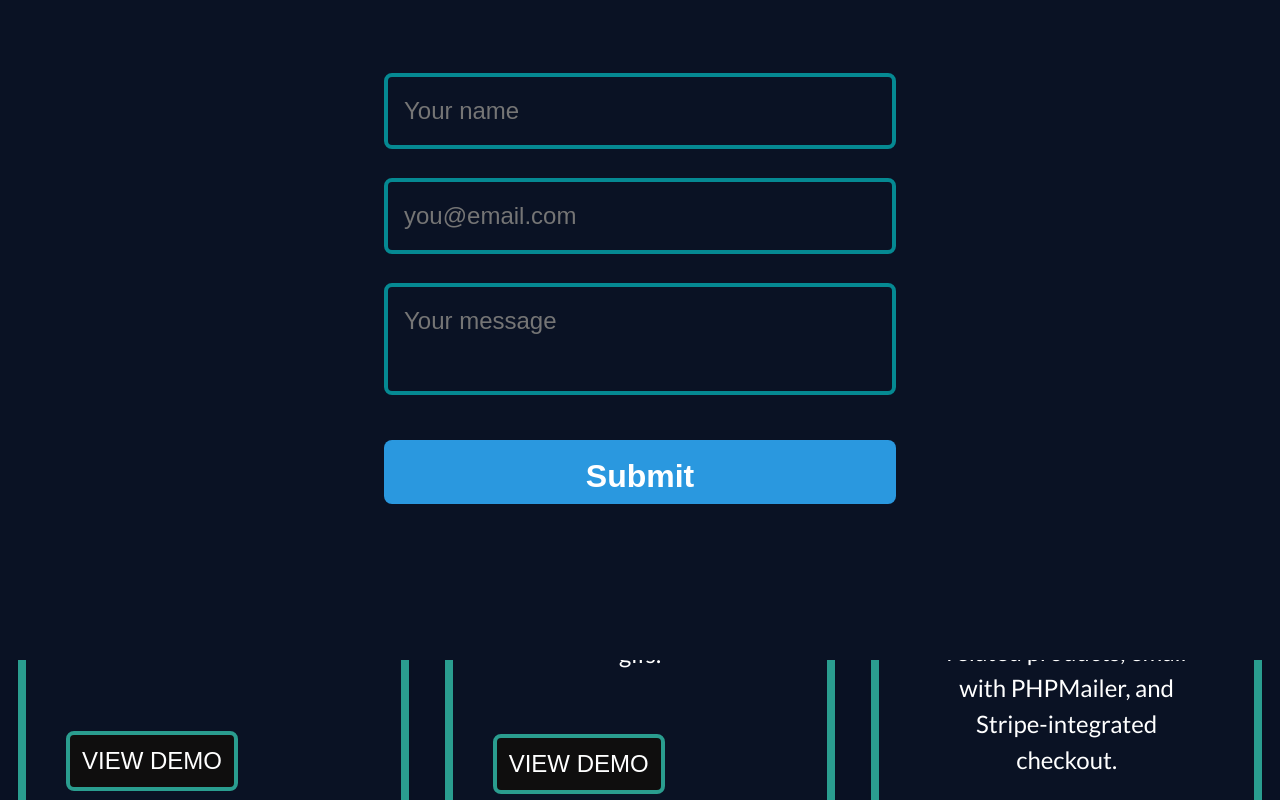
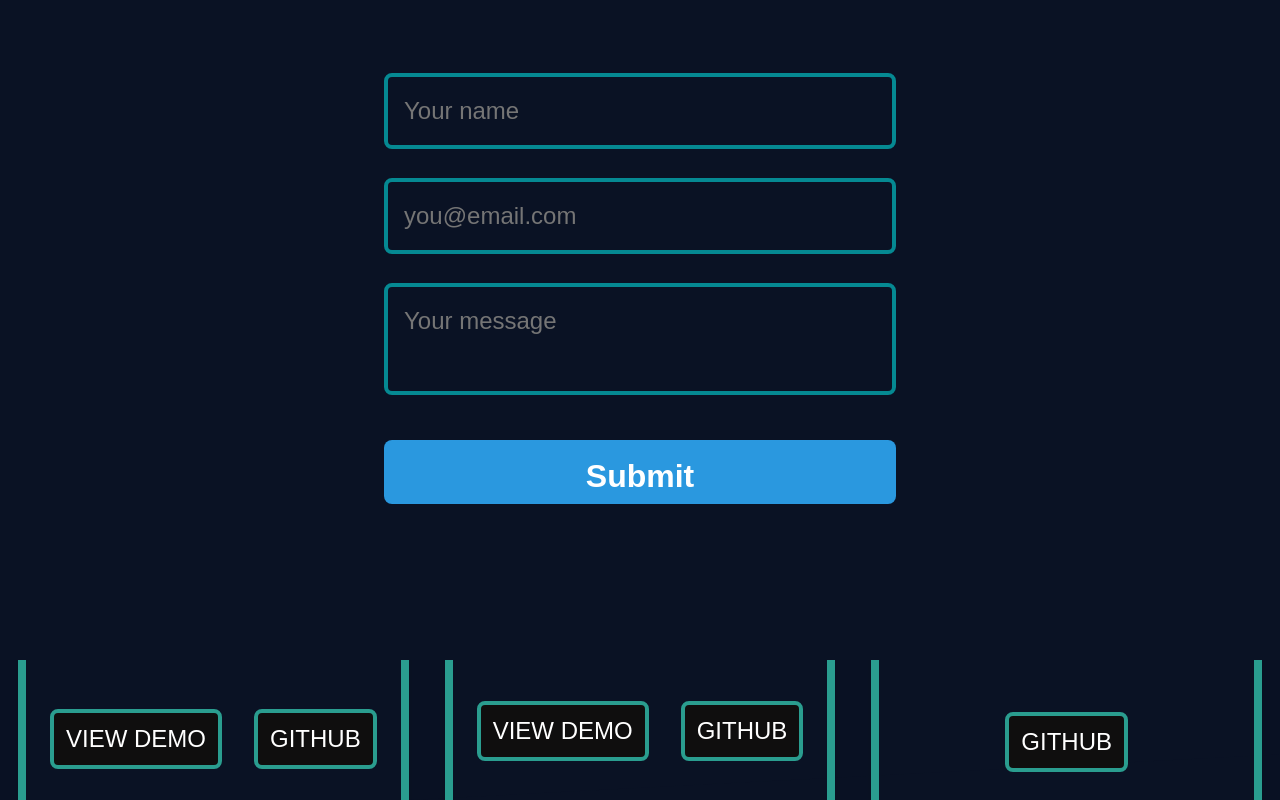
Before and after one commit to jakewarrenblack/vue-portfolio, a Vue app: page / in a window 1280 px wide. Shown: the part 940-1740 px from the top of the page. Built offline with nearby package versions, Linux system fonts and the light colour scheme.

Commit message:
Remove margin from below card title

```diff
--- a/src/pages/Home.vue
+++ b/src/pages/Home.vue
@@ -301,9 +301,6 @@ export default {
   padding:0;
 }
 
-.card{
-  padding:0;
-}
 
 .carousel-slide{
   display:flex!important;
@@ -323,6 +320,7 @@ export default {
   font-size: 2.5rem;
   font-weight: 700;
   font-family: "Poppins";
+  margin-bottom:0;
 }
 
 .VueCarousel-slide {
@@ -357,10 +355,13 @@ export default {
   display: flex;
   flex-direction: column;
   justify-content: space-around;
-  padding: 1.5rem;
+  /* padding: 1.5rem; */
   align-items: center;
   margin: 1rem;
 }
+
+
+
 
 .tag {
   padding: 1.5rem;
```
